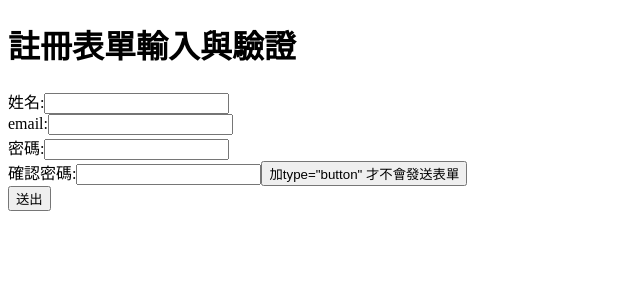
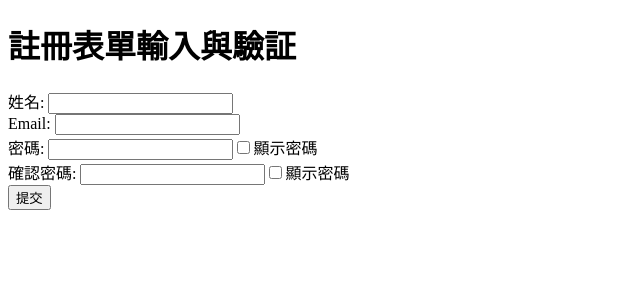
Before and after one commit to XuanYing0915/react_class_base, a Next.js app: page /course/registar-from in a window 1280 px wide. Shown: the top 300 px of the page, without its empty margins (0-640 px from the left). Built offline with nearby package versions, Linux system fonts and the light colour scheme.

Commit message:
表單驗證

```diff
--- a/pages/course/registar-from.js
+++ b/pages/course/registar-from.js
@@ -1,63 +1,110 @@
-import React, { useState } from 'react'
+import { useState, useTransition } from 'react'
 
-export default function RegistarFrom() {
+export default function RegisterForm() {
   // 注意 狀態是物件時的初始值
+  // 使用者註冊資料
   const [user, setUser] = useState({
-    fullName: '',
+    fullname: '',
     email: '',
     password: '',
     password2: '',
   })
-  // 所有的表單欄位共用處理事件的函式
+
+  // 記錄錯誤訊息用
+  // 一開始的錯誤訊息物件要獨立出來定義
+  // 假定使用者每次提交時，所有的錯誤訊息都是清空的
+  // 換言之，每次提交會檢查所有欄位
+  const originErrors = {
+    fullname: '',
+    email: '',
+    password: '',
+    password2: '',
+  }
+
+  const [errors, setErrors] = useState(originErrors)
+
+  // 密碼呈現用
+  const [show, setShow] = useState(false)
+  const [show2, setShow2] = useState(false)
+
+  // 所有表單欄位共用的事件處理函式
   const handleFieldChange = (e) => {
-    // 物件為:
-    // 抓取目標的name:目標填入的value
-    // [e.target.name]
-    // ^^^^^^^^^^^^^^^
-    // 計算得來的屬性名稱()
-    console.log(e.target.name, e.target.value)
+    // {[e.target.name]: e.target.value}
+    //   ^^^^^^^^^^^^^^ 計算得來的屬性名稱(Computed property names)
+    // https://developer.mozilla.org/en-US/docs/Web/JavaScript/Reference/Operators/Object_initializer#computed_property_names
+    //console.log(e.target.name, e.target.value);
     const newUser = { ...user, [e.target.name]: e.target.value }
     setUser(newUser)
   }
 
+  // 表單送出用的事件處理函式
   const handleSubmit = (e) => {
-    // 阻擋預設提交行為  preventDefault()
+    // 阻擋表單預設送出行為
     e.preventDefault()
-    // 以下幫表單做檢查驗證
-    if (!user.fullName) {
-      alert('姓名未填寫')
+
+    // 對各欄位作檢查
+
+    // TODO formData 作法
+    // formData只能做表單整體的事件  例如提交 .上傳檔案(必用formData).在表單送出前，用formData調整整體資料
+    // 缺點 只能再提交表單時使用
+
+    // FormData範例，用FormData的API加上欄位的name來得到資料，也能作檢查
+
+    // const formData = new FormData(e.target)
+    // if (!formData.get('fullname')) {
+    //   alert('請填寫姓名')
+    // }
+
+    let hasErrors = false
+    const newErrors = { ...originErrors }
+
+    // 直接用狀態中的資料來檢查
+    if (!user.fullname) {
+      newErrors.fullname = '請填寫姓名'
+      hasErrors = true
     }
+
     if (!user.email) {
-      alert('信箱未填寫')
+      newErrors.email = '請填寫Email'
+      hasErrors = true
     }
-    if (!user.password) {
-      alert('密碼未填寫')
+
+    // 如果中途有檢查出錯誤，跳出此送出處理函式
+    if (hasErrors) {
+      setErrors(newErrors)
+      return
     }
-    if (!user.password2) {
-      alert('驗證密碼未填寫')
-    }
-    if (user.password !== user.password2) {
-      alert('驗證密碼與密碼不符合')
-    }
+
+    // 下面是通過所有檢查，要送至伺服器
   }
+
   return (
     <>
-      <h1>註冊表單輸入與驗證</h1>
+      <style jsx>
+        {`
+          .error {
+            color: red;
+            font-size: 10px;
+          }
+        `}
+      </style>
+      <h1>註冊表單輸入與驗証</h1>
       <form onSubmit={handleSubmit}>
         <div>
           <label>
-            姓名:
+            姓名:{' '}
             <input
               type="text"
-              name="fullName"
-              value={user.fullName}
+              name="fullname"
+              value={user.fullname}
               onChange={handleFieldChange}
             />
           </label>
         </div>
+        <div className="error">{errors.fullname}</div>
         <div>
           <label>
-            email:
+            Email:{' '}
             <input
               type="text"
               name="email"
@@ -66,31 +113,51 @@ export default function RegistarFrom() {
             />
           </label>
         </div>
+        <div className="error">{errors.email}</div>
         <div>
           <label>
-            密碼:
+            密碼:{' '}
             <input
-              type="password"
+              type={show ? 'text' : 'password'}
               name="password"
               value={user.password}
               onChange={handleFieldChange}
             />
           </label>
+          <label>
+            <input
+              type="checkbox"
+              checked={show}
+              onChange={(e) => {
+                setShow(e.target.checked)
+              }}
+            />
+            顯示密碼
+          </label>
         </div>
         <div>
           <label>
-            確認密碼:
+            確認密碼:{' '}
             <input
-              type="password"
+              type={show2 ? 'text' : 'password'}
               name="password2"
               value={user.password2}
               onChange={handleFieldChange}
             />
           </label>
-          <button type="button">加type="button" 才不會發送表單</button>
+          <label>
+            <input
+              type="checkbox"
+              checked={show2}
+              onChange={(e) => {
+                setShow2(e.target.checked)
+              }}
+            />
+            顯示密碼
+          </label>
         </div>
         <div>
-          <button type="submit">送出</button>
+          <button>提交</button>
         </div>
       </form>
     </>
```
